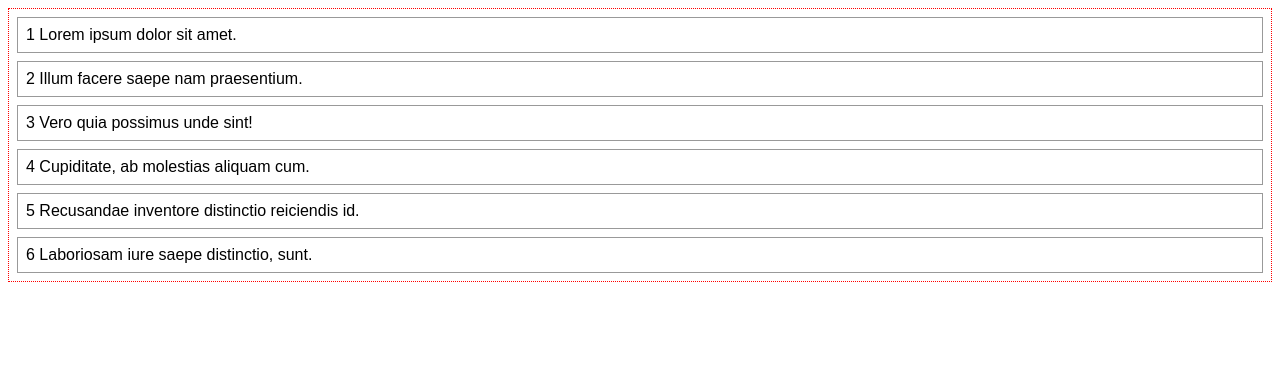
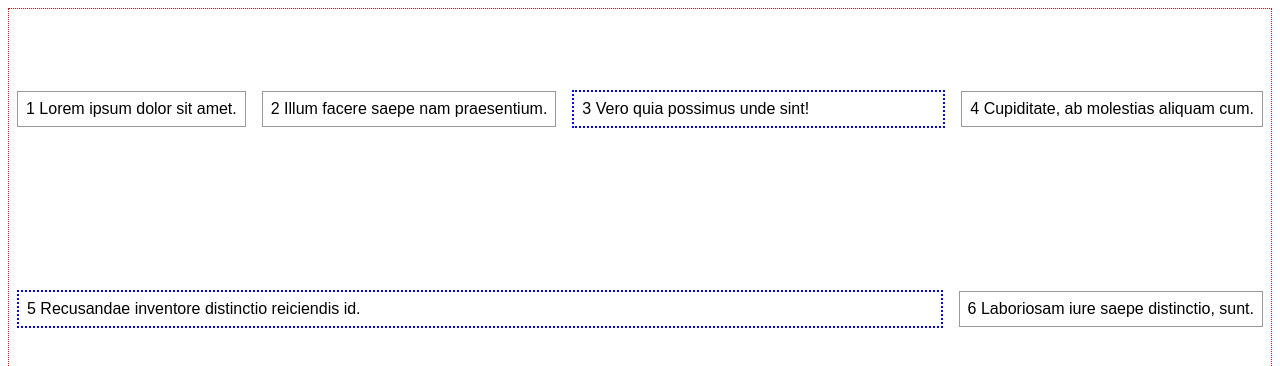
Before and after one commit to TheJambrose/FEM-CSS, a plain HTML site: page 2-flexbox-intro/solved/boxes.html in a window 1280 px wide. Shown: the top 366 px of the page. Drawn offline with Linux system fonts and the light colour scheme.

Commit message:
play with flex values no true endgoal expect the html and css to look ugly

```diff
--- a/2-flexbox-intro/solved/css/boxes.css
+++ b/2-flexbox-intro/solved/css/boxes.css
@@ -6,9 +6,24 @@ ul {
 	padding: 0;
 	margin: 0;
 	border: 1px dotted red;
+	display: flex;
+	flex-flow: row wrap;
+	justify-content: center;
+	height: 400px;
+	align-items: center;
 }
 li {
 	border: 1px solid #999;
 	margin: 0.5em;
 	padding: 0.5em;
 }
+
+.flex2 {
+	border:  2px dotted blue;
+	/*Gotta be honest flex-grow/shrink and basis is some blackbox magic.
+	I "get" it but I do not really understand it. It makes items
+	grow/shrink more than neighbors, and basis really is just trying
+	to achieve the value but can fudge the numbers to better fit the
+	flow and justifications*/
+	flex: 1 3 300px;
+}
```
